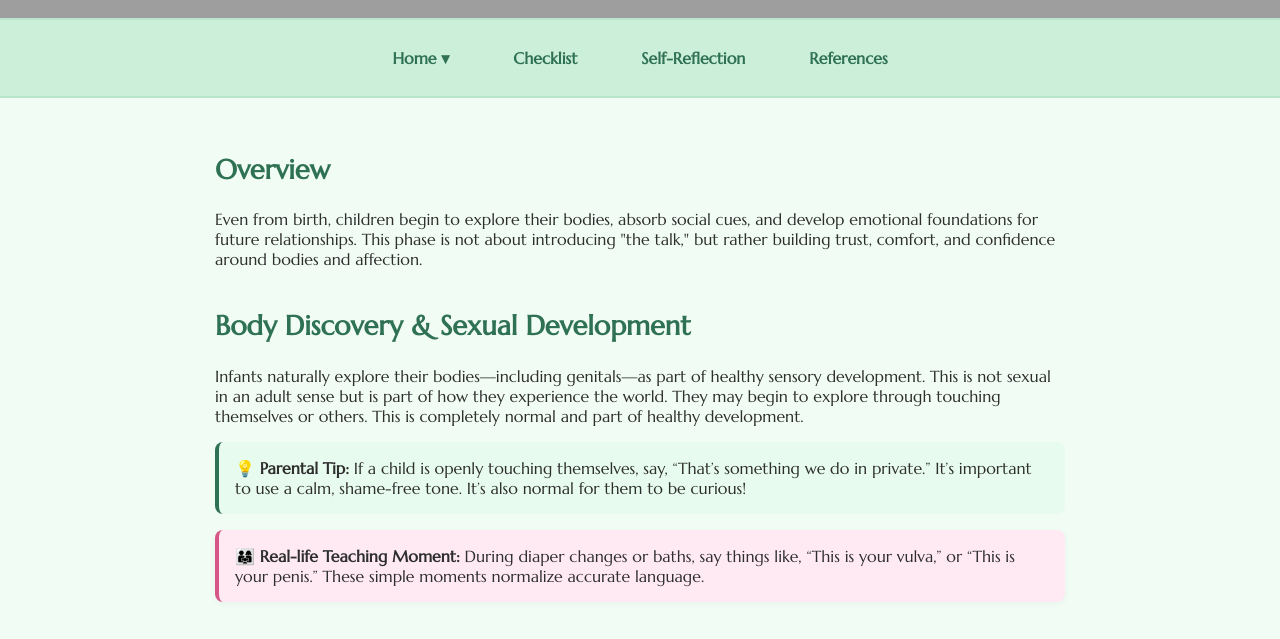
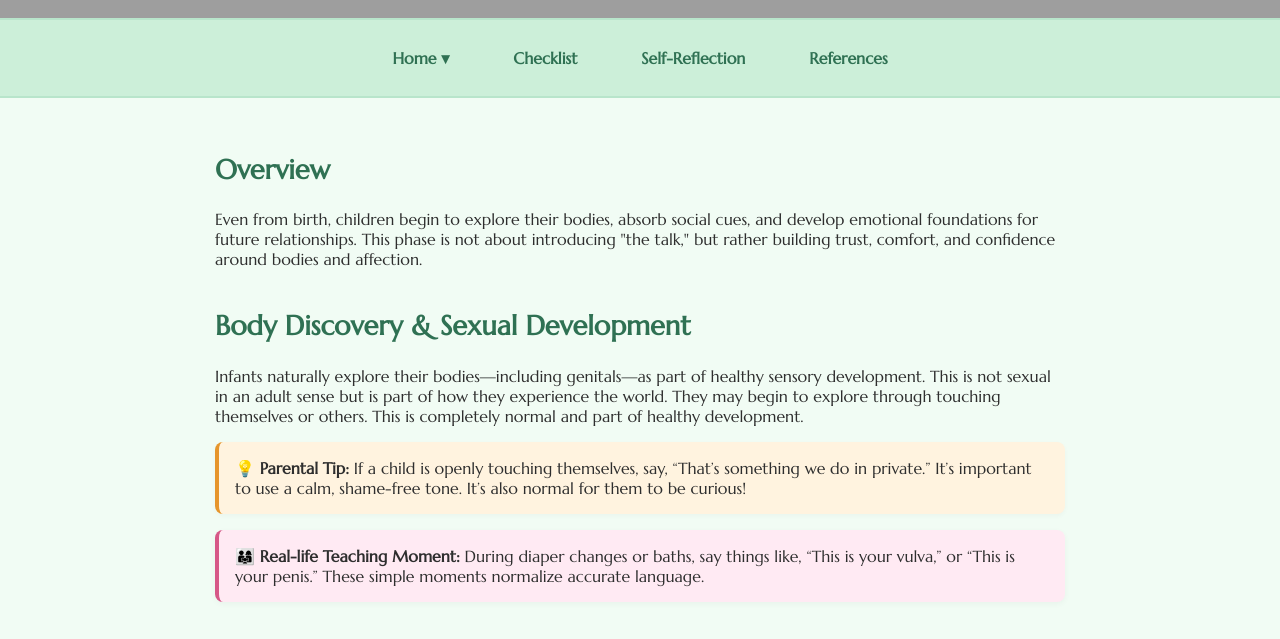
Before and after one commit to brianna-sage/curious-to-confident, a plain HTML site: page infancy.html in a window 1280 px wide. Shown: the part 112-751 px from the top of the page. Drawn offline with Linux system fonts and the light colour scheme; grey boxes are pictures that could not be loaded.

Commit message:
Update infancy.html

```diff
--- a/infancy.html
+++ b/infancy.html
@@ -86,11 +86,12 @@
   }
 
   .tip {
-    background-color: #e7fbee;
-    border-left: 4px solid #2f7153;
+    background-color: #fff3df;
+    border-left: 4px solid #e6952b;
     padding: 1rem;
     margin: 1rem 0;
     border-radius: 8px;
+    box-shadow: 0 2px 5px rgba(0, 0, 0, 0.03);
   }
 
   .moment {
```
